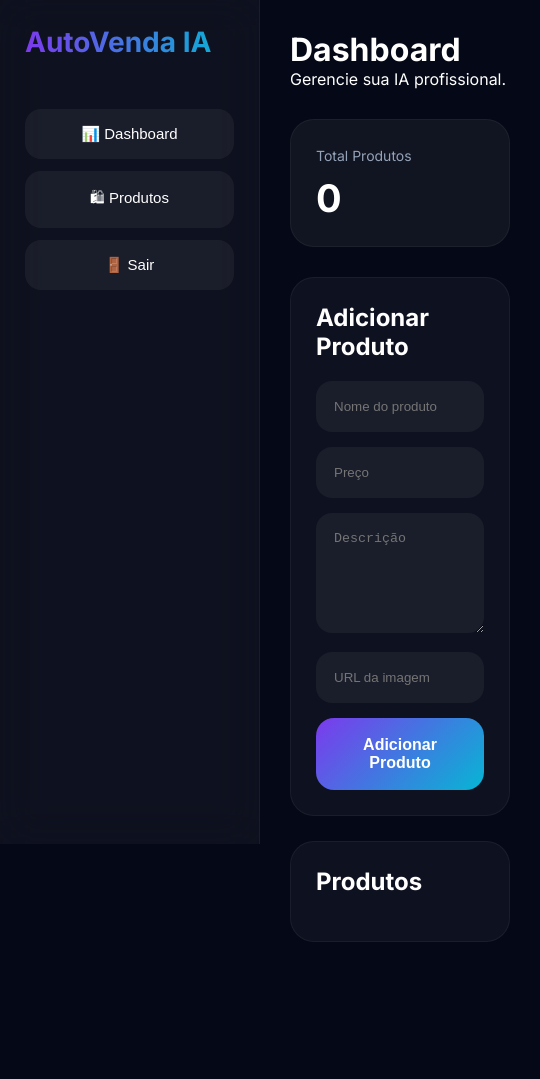
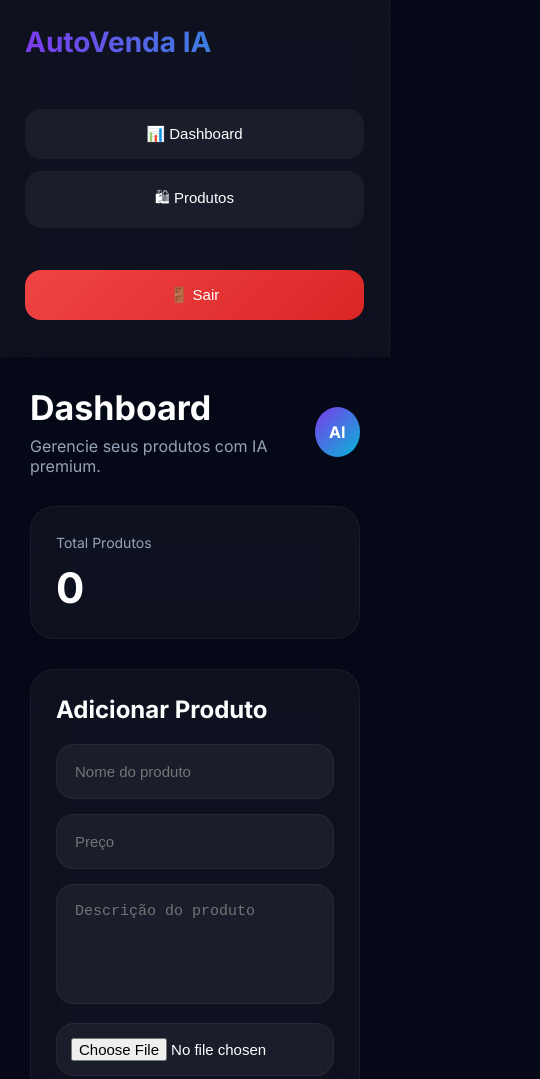
Before and after one commit to josemarpedro758/autovenda-ai, a website: page dashboard.html in a window 390 px wide. Shown: the top 1079 px of the page, 540 px wide, since content can reach past the window. Before the commit the page ends 997 px from the top, so only its background shows below. Drawn offline with Linux system fonts and the light colour scheme; no server answers; sample sign-in values are in the browser's storage.

Commit message:
Update dashboard.html

```diff
--- a/dashboard.html
+++ b/dashboard.html
@@ -28,6 +28,7 @@ font-family:'Inter',sans-serif;
 background:#050816;
 color:white;
 display:flex;
+min-height:100vh;
 
 }
 
@@ -41,10 +42,10 @@ rgba(255,255,255,0.04);
 
 backdrop-filter:blur(20px);
 
-padding:25px;
-
 border-right:
 1px solid rgba(255,255,255,0.05);
+
+padding:25px;
 
 position:fixed;
 
@@ -84,9 +85,34 @@ rgba(255,255,255,0.05);
 
 color:white;
 
+font-size:15px;
+font-weight:500;
+
 cursor:pointer;
 
-font-size:15px;
+transition:0.3s;
+
+}
+
+.sidebar button:hover{
+
+background:
+rgba(255,255,255,0.1);
+
+transform:translateY(-2px);
+
+}
+
+.logout{
+
+margin-top:30px;
+
+background:
+linear-gradient(
+135deg,
+#ef4444,
+#dc2626
+)!important;
 
 }
 
@@ -108,14 +134,51 @@ margin-bottom:30px;
 
 }
 
+.topbar h1{
+
+font-size:34px;
+font-weight:700;
+
+}
+
+.topbar p{
+
+margin-top:8px;
+color:#94a3b8;
+
+}
+
+.profile{
+
+width:50px;
+height:50px;
+
+border-radius:50%;
+
+background:
+linear-gradient(
+135deg,
+#7c3aed,
+#06b6d4
+);
+
+display:flex;
+align-items:center;
+justify-content:center;
+
+font-weight:700;
+
+}
+
 .stats{
 
 display:grid;
 
 grid-template-columns:
-repeat(auto-fit,minmax(220px,1fr));
+repeat(auto-fit,minmax(240px,1fr));
 
 gap:20px;
+
 margin-bottom:30px;
 
 }
@@ -123,7 +186,7 @@ margin-bottom:30px;
 .card{
 
 background:
-rgba(255,255,255,0.05);
+rgba(255,255,255,0.04);
 
 padding:25px;
 
@@ -132,18 +195,20 @@ border-radius:24px;
 border:
 1px solid rgba(255,255,255,0.05);
 
+backdrop-filter:blur(20px);
+
 }
 
 .card span{
 
+font-size:14px;
 color:#94a3b8;
-font-size:14px;
 
 }
 
 .card h2{
 
-font-size:38px;
+font-size:42px;
 margin-top:10px;
 
 }
@@ -162,11 +227,21 @@ border:
 
 margin-bottom:25px;
 
+backdrop-filter:blur(20px);
+
 }
 
-input{
+.section h2{
+
+margin-bottom:20px;
+
+}
+
+input,
+textarea{
 
 width:100%;
+
 padding:18px;
 
 margin-bottom:15px;
@@ -174,33 +249,30 @@ margin-bottom:15px;
 border:none;
 outline:none;
 
-border-radius:16px;
+border-radius:18px;
 
 background:
 rgba(255,255,255,0.05);
 
 color:white;
 
+font-size:15px;
+
+border:
+1px solid rgba(255,255,255,0.05);
+
 }
 
 textarea{
 
-width:100%;
-padding:18px;
+min-height:120px;
+resize:none;
 
-margin-bottom:15px;
+}
 
-border:none;
-outline:none;
+input[type="file"]{
 
-border-radius:16px;
-
-background:
-rgba(255,255,255,0.05);
-
-color:white;
-
-min-height:120px;
+padding:14px;
 
 }
 
@@ -220,17 +292,28 @@ linear-gradient(
 );
 
 color:white;
+
 font-size:16px;
 font-weight:600;
 
 cursor:pointer;
+
+transition:0.3s;
+
+}
+
+.add-btn:hover{
+
+transform:translateY(-2px);
+
+opacity:0.95;
 
 }
 
 .product{
 
 background:
-rgba(255,255,255,0.04);
+rgba(255,255,255,0.03);
 
 padding:20px;
 
@@ -238,13 +321,31 @@ border-radius:20px;
 
 margin-top:20px;
 
+border:
+1px solid rgba(255,255,255,0.04);
+
 }
 
 .product img{
 
-width:100px;
+width:120px;
 border-radius:16px;
+
 margin-top:15px;
+
+}
+
+.product h3{
+
+font-size:22px;
+margin-bottom:10px;
+
+}
+
+.product p{
+
+margin-top:8px;
+color:#cbd5e1;
 
 }
 
@@ -257,11 +358,42 @@ padding:12px 18px;
 border:none;
 border-radius:12px;
 
-background:#ef4444;
+background:
+linear-gradient(
+135deg,
+#ef4444,
+#dc2626
+);
 
 color:white;
 
 cursor:pointer;
+
+font-weight:600;
+
+}
+
+@media(max-width:900px){
+
+body{
+
+flex-direction:column;
+
+}
+
+.sidebar{
+
+width:100%;
+height:auto;
+position:relative;
+
+}
+
+.main{
+
+margin-left:0;
+
+}
 
 }
 
@@ -285,7 +417,8 @@ AutoVenda IA
 🛍 Produtos
 </button>
 
-<button onclick="logout()">
+<button class="logout"
+onclick="logout()">
 🚪 Sair
 </button>
 
@@ -302,9 +435,13 @@ Dashboard
 </h1>
 
 <p>
-Gerencie sua IA profissional.
+Gerencie seus produtos com IA premium.
 </p>
 
+</div>
+
+<div class="profile">
+AI
 </div>
 
 </div>
@@ -329,8 +466,6 @@ Gerencie sua IA profissional.
 Adicionar Produto
 </h2>
 
-<br>
-
 <input
 type="text"
 id="name"
@@ -345,13 +480,12 @@ placeholder="Preço"
 
 <textarea
 id="description"
-placeholder="Descrição"
+placeholder="Descrição do produto"
 ></textarea>
 
 <input
-type="text"
+type="file"
 id="image"
-placeholder="URL da imagem"
 />
 
 <button
@@ -370,8 +504,6 @@ Adicionar Produto
 <h2>
 Produtos
 </h2>
-
-<br>
 
 <div id="products"></div>
 
@@ -480,10 +612,36 @@ document.getElementById(
 "description"
 ).value;
 
-const image =
+const imageFile =
 document.getElementById(
 "image"
-).value;
+).files[0];
+
+const formData =
+new FormData();
+
+formData.append(
+"image",
+imageFile
+);
+
+const uploadResponse =
+await fetch(
+
+API_URL + "/upload-image",
+
+{
+method:"POST",
+body:formData
+}
+
+);
+
+const uploadData =
+await uploadResponse.json();
+
+const image =
+uploadData.url;
 
 await fetch(
 
@@ -515,6 +673,22 @@ image
 }
 
 );
+
+document.getElementById(
+"name"
+).value = "";
+
+document.getElementById(
+"price"
+).value = "";
+
+document.getElementById(
+"description"
+).value = "";
+
+document.getElementById(
+"image"
+).value = "";
 
 loadProducts();
 
@@ -562,8 +736,5 @@ loadProducts();
 
 </body>
 </html>
-
-</script>
-
 </body>
 </html>
```
